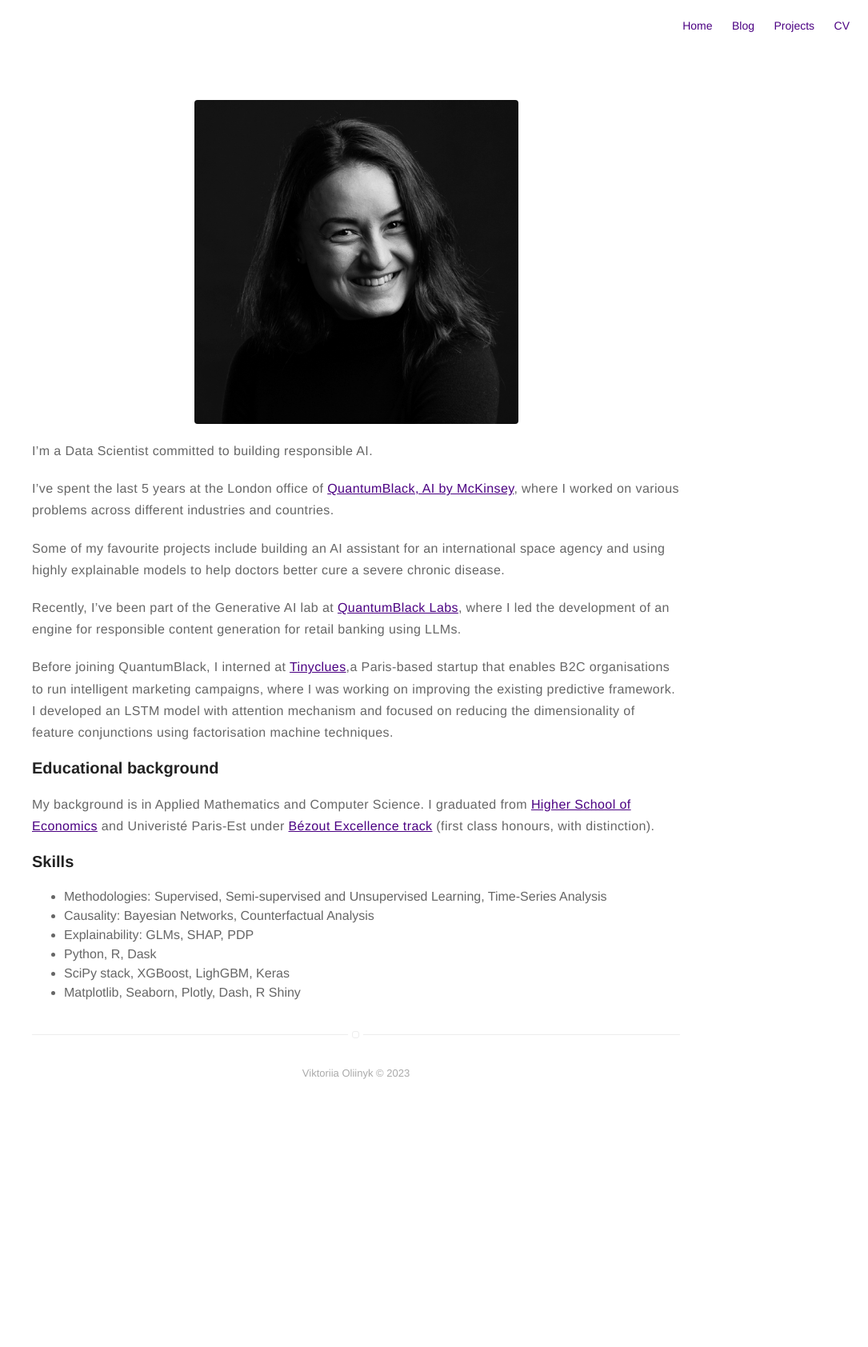
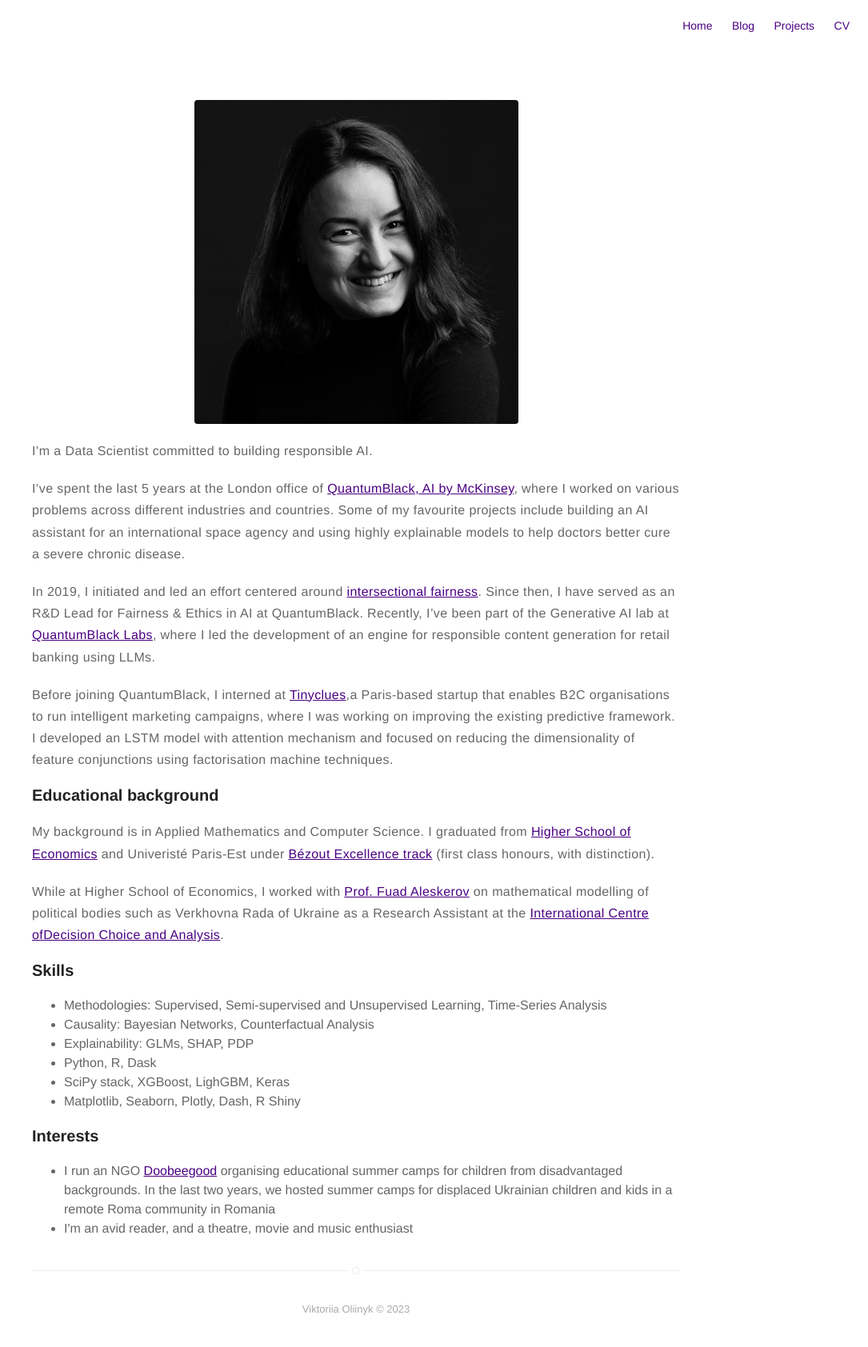
Before and after one commit to vikoliinyk/vikoliinyk.github.io, a Jekyll site: the page built from about.md, in a window 1280 px wide. Shown: the whole page at 80% size, without its empty margins (195-1280 px from the left). Built offline with Jekyll 4.4.1, drawn with Linux system fonts in a browser that asks for light colours; nearby versions of some CDN libraries; before the commit the page ends 1389 px from its top, so only the background shows below that.

Commit message:
Update About

```diff
--- a/_config.yml
+++ b/_config.yml
@@ -12,7 +12,7 @@ picture: assets/images/profile.png
 
 # your site color theme, true for dark theme,
 # false to light theme, auto to switch with system.
-dark-theme: auto
+dark-theme: false
 
 # If you want to include your resume, set to true
 # and specify source (external or local).
--- a/about.md
+++ b/about.md
@@ -6,16 +6,16 @@ layout: page
 
 I'm a Data Scientist committed to building responsible AI.
 
-I've spent the last 5 years at the London office of [QuantumBlack, AI by McKinsey](https://www.mckinsey.com/capabilities/quantumblack/how-we-help-clients), where I worked on various problems across different industries and countries.
+I've spent the last 5 years at the London office of [QuantumBlack, AI by McKinsey](https://www.mckinsey.com/capabilities/quantumblack/how-we-help-clients), where I worked on various problems across different industries and countries. Some of my favourite projects include building an AI assistant for an international space agency and using highly explainable models to help doctors better cure a severe chronic disease.
 
-Some of my favourite projects include building an AI assistant for an international space agency and using highly explainable models to help doctors better cure a severe chronic disease.
-
-Recently, I've been part of the Generative AI lab at [QuantumBlack Labs](https://www.mckinsey.com/capabilities/quantumblack/labs), where I led the development of an engine for responsible content generation for retail banking using LLMs.
+In 2019, I initiated and led an effort centered around [intersectional fairness](https://arxiv.org/abs/1911.01468). Since then, I have served as an R&D Lead for Fairness & Ethics in AI at QuantumBlack. Recently, I've been part of the Generative AI lab at [QuantumBlack Labs](https://www.mckinsey.com/capabilities/quantumblack/labs), where I led the development of an engine for responsible content generation for retail banking using LLMs.
 
 Before joining QuantumBlack, I interned at [Tinyclues](https://www.tinyclues.com/),a Paris-based startup that enables B2C organisations to run intelligent marketing campaigns, where I was working on improving the existing predictive framework. I developed an LSTM model with attention mechanism and focused on reducing the dimensionality of feature conjunctions using factorisation machine techniques.
 
 <h3>Educational background</h3>
 My background is in Applied Mathematics and Computer Science. I graduated from [Higher School of Economics](https://cs.hse.ru/en/) and Univeristé Paris-Est under [Bézout Excellence track](https://labex-bezout.fr/masters-scholarships/) (first class honours, with distinction).
+
+While at Higher School of Economics, I worked with [Prof. Fuad Aleskerov](https://www.hse.ru/en/staff/faleskerov) on mathematical modelling of political bodies such as Verkhovna Rada of Ukraine as a Research Assistant at the [International Centre ofDecision Choice and Analysis](https://www.hse.ru/en/DeCAn/).
 
 <h3>Skills</h3>
 
@@ -28,6 +28,12 @@ My background is in Applied Mathematics and Computer Science. I graduated from [
 	<li>Matplotlib, Seaborn, Plotly, Dash, R Shiny</li>
 </ul>
 
+<h3>Interests</h3>
+<ul>
+	<li>I run an NGO <a href="www.doobeegood.org">Doobeegood</a> organising educational summer camps for children from disadvantaged backgrounds. In the last two years, we hosted summer camps for displaced Ukrainian children and kids in a remote Roma community in Romania</li>
+	<li>I'm an avid reader, and a theatre, movie and music enthusiast</li>
+</ul>
+
 <!-- <h2>Selected projects</h2>
 
 <ul>
```
